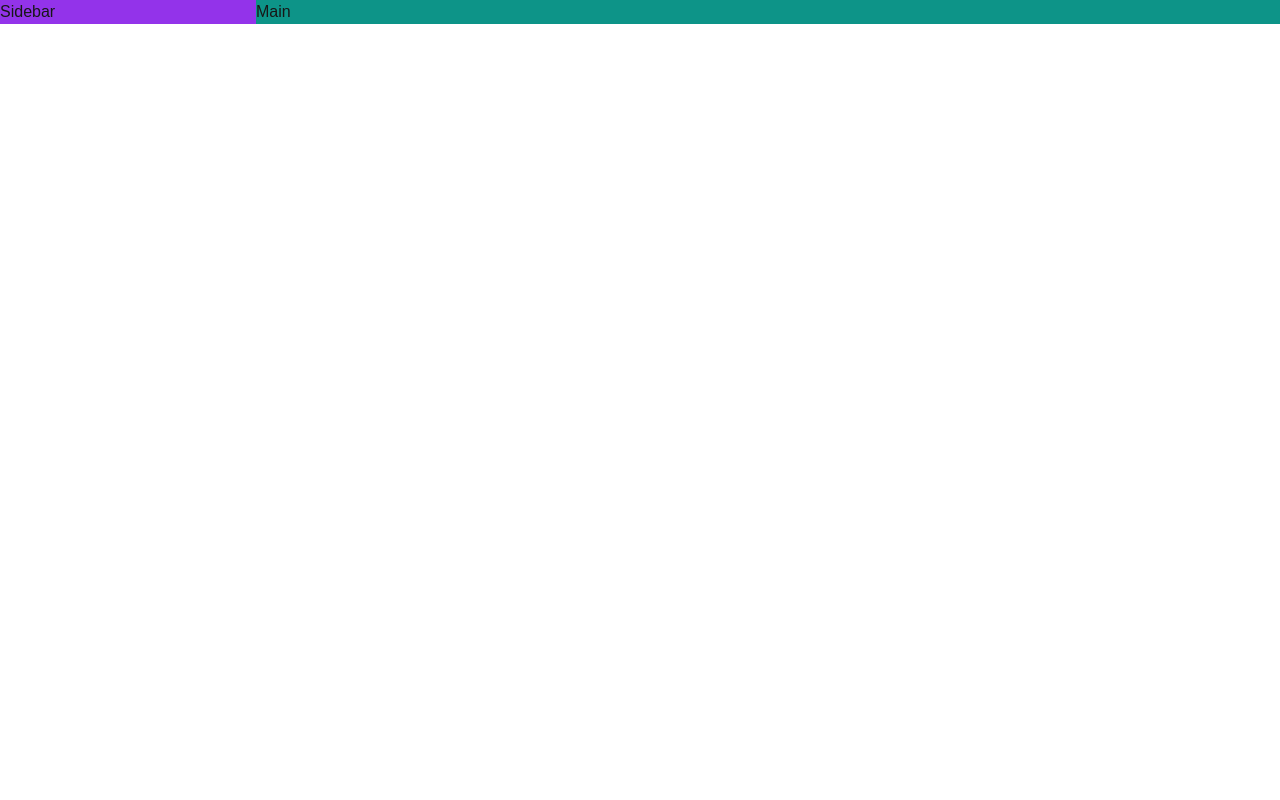
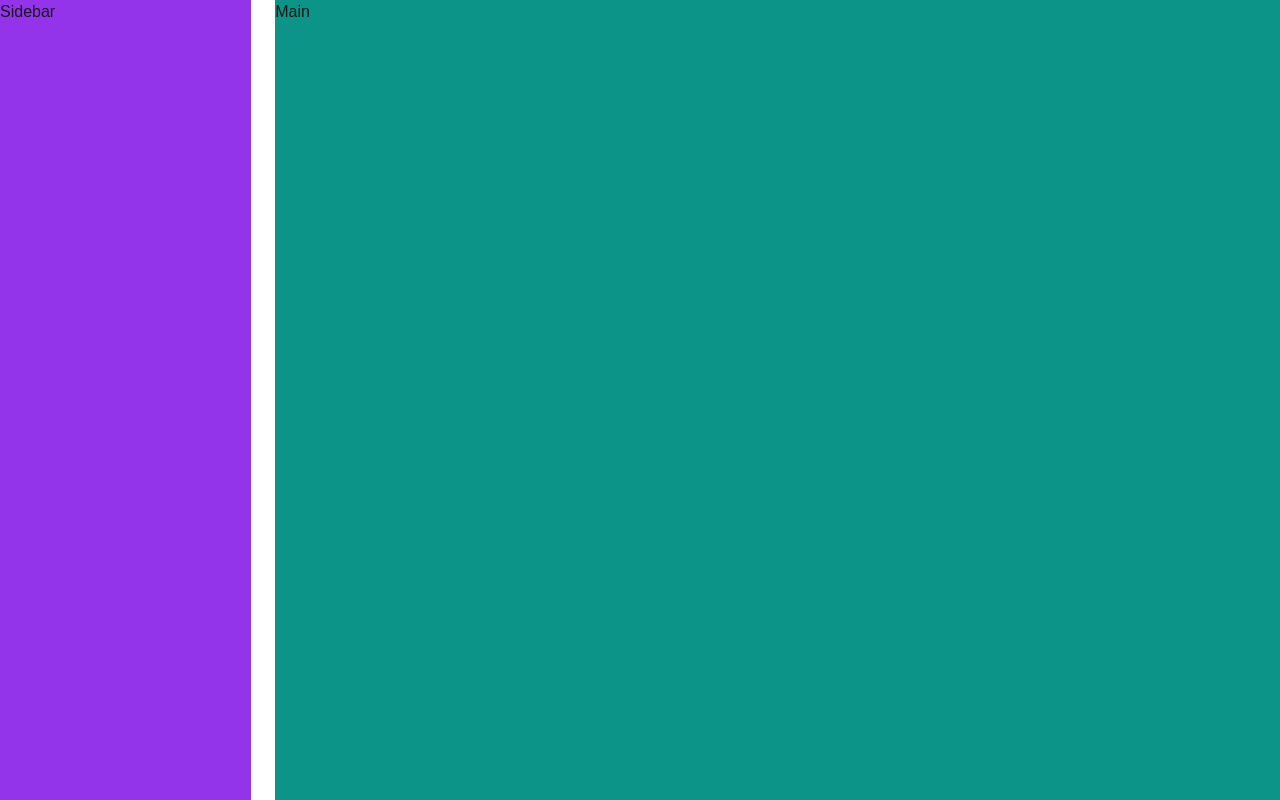
Before and after one commit to Nathan-Mwai/Learning-tailwind, a Next.js app: page / in a window 1280 px wide. Built offline with nearby package versions, Linux system fonts and the light colour scheme; a web font is replaced by a local one.

Commit message:
Adding space between elements

```diff
--- a/src/app/page.tsx
+++ b/src/app/page.tsx
@@ -3,7 +3,7 @@ import Image from "next/image";
 export default function Home() {
   return (
     <div>
-      <div>
+      {/* <div> */}
     {/* <h1 className="border-4 border-teal-600"> */}
       {/* bg = background */}
       {/* text = to the text itself */}
@@ -21,7 +21,7 @@ export default function Home() {
     {/* <p >Adding space to me so I can be compared</p>
     <p>My competitor will see my spaces and admire</p>
   </div> */}
-    </div>
+    {/* </div> */}
     {/* Moving to typography */}
     <div>
       {/* <p className="text-3xl italic">Title 1</p>
@@ -32,9 +32,9 @@ export default function Home() {
       <p className="note text-xs">A little note</p> */}
       {/* <p className="truncate">This is a long sentence with a lot of words to explain that truncate will truncate my sentence</p> */}
     </div>
-    <div className="flex w-full">
-      <div className="w-1/5  bg-purple-600 min-w-min">Sidebar</div>
-      <div className="w-4/5  bg-teal-600 h-8">Main</div>
+    <div className="flex min-h-screen space-x-4">
+      <div className="w-1/5  bg-purple-600 ">Sidebar</div>
+      <div className="w-4/5  bg-teal-600">Main</div>
     </div>
   </div>
   );
```
